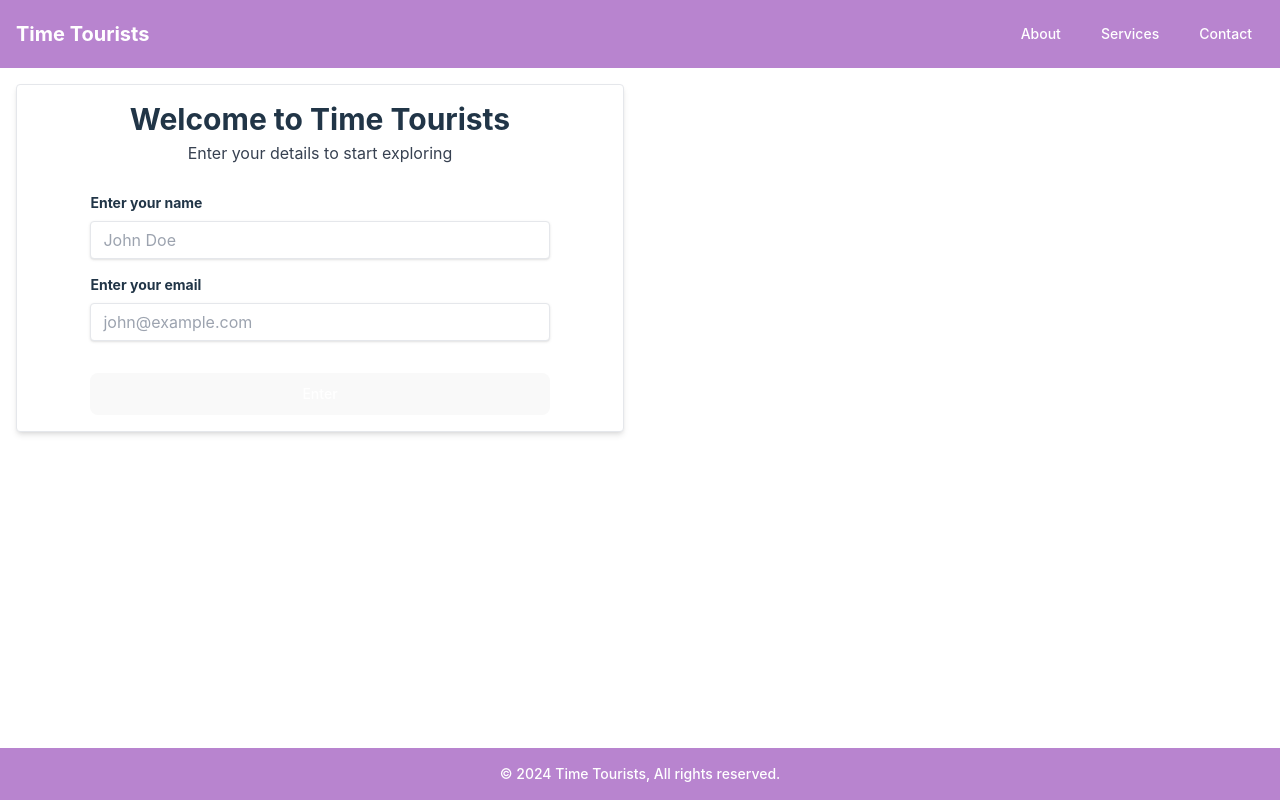
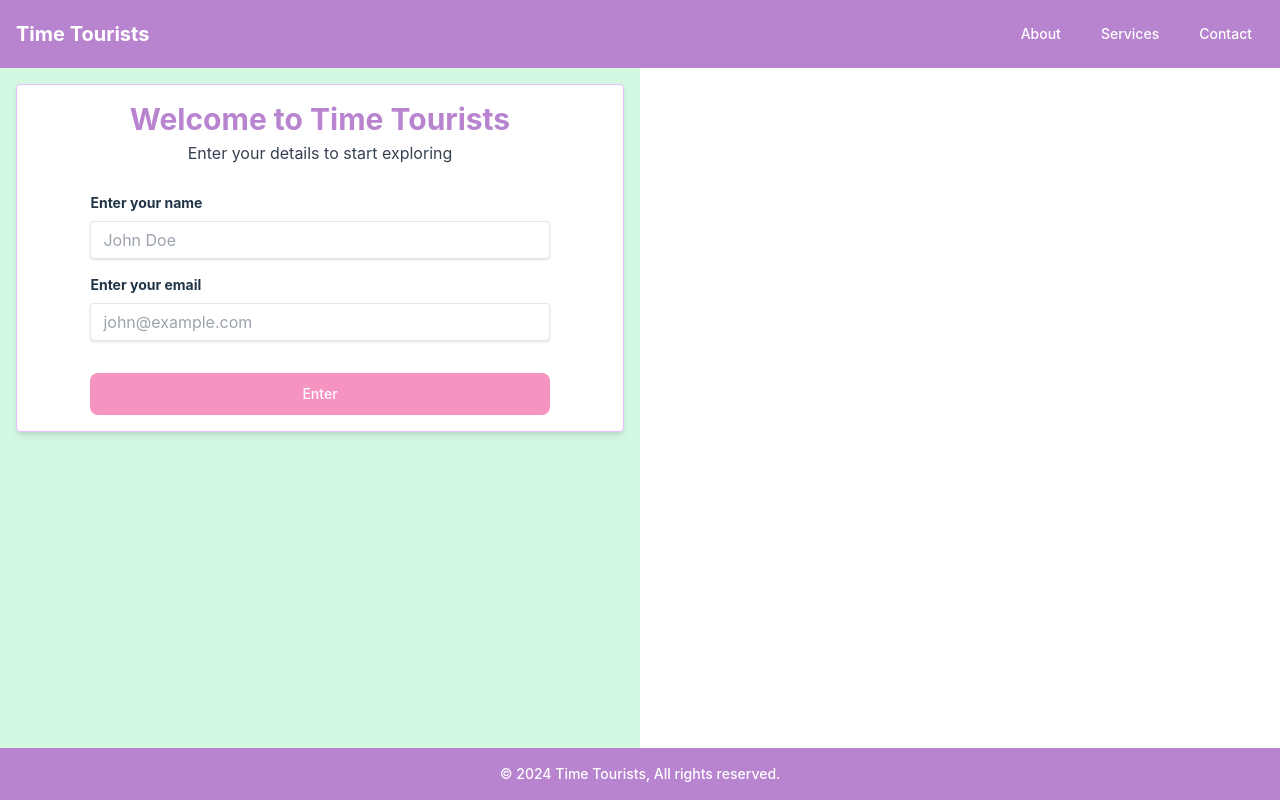
Before and after one commit to IgorTraspadini/Time_Tourists, a React (Vite) app: page / in a window 1280 px wide. Built offline with nearby package versions, Linux system fonts and the light colour scheme.

Commit message:
new signin and wrapper styling

```diff
--- a/src/components/SignIn/index.jsx
+++ b/src/components/SignIn/index.jsx
@@ -23,22 +23,23 @@ function SignIn() {
     e.preventDefault();
 
     setUser(userDetails.name, userDetails.email);
-    navigate("select-history");
+    navigate("/select-history"); // Ensure the path is correct
   };
+
   return (
-    <Wrapper className="bg-light-blue">
+    <Wrapper className="bg-mint-green">
       <form
         onSubmit={handleSubmit}
-        className="flex flex-col justify-center items-center p-4 border rounded border-dark-green shadow-md bg-white"
+        className="flex flex-col justify-center items-center p-4 border rounded border-lavender shadow-md bg-white"
       >
         <div className="text-center mb-4">
-          <h1 className="text-3xl font-bold mb-1 text-dark-green">Welcome to Time Tourists</h1>
+          <h1 className="text-3xl font-bold mb-1 text-muted-purple">Welcome to Time Tourists</h1>
           <p className="text-base text-gray-700">Enter your details to start exploring</p>
         </div>
 
         <div className="mx-auto w-4/5 mt-3">
           <InputField
-            inputId={"name"}
+            inputId="name"
             inputLabel="Enter your name"
             inputType="text"
             placeholder="John Doe"
@@ -48,7 +49,7 @@ function SignIn() {
           />
 
           <InputField
-            inputId={"email"}
+            inputId="email"
             inputLabel="Enter your email"
             inputType="email"
             placeholder="john@example.com"
@@ -60,7 +61,7 @@ function SignIn() {
           />
           <button
             type="submit"
-            className="bg-dark-yellow hover:bg-bright-blue focus:ring-4 focus:ring-dark-yellow text-white font-medium rounded-lg text-sm px-5 py-2.5 mt-4 w-full transition-colors duration-200"
+            className="bg-soft-pink hover:bg-lavender focus:ring-4 focus:ring-soft-pink text-white font-medium rounded-lg text-sm px-5 py-2.5 mt-4 w-full transition-colors duration-200"
           >
             Enter
           </button>
--- a/src/components/Wrapper/index.jsx
+++ b/src/components/Wrapper/index.jsx
@@ -1,7 +1,8 @@
 import React from "react";
 
-function Wrapper({ children }) {
-  return <div className="w-full md:w-1/2 md:min-h-[85vh] p-4">{children}</div>;
+function Wrapper({ children, className }) {
+  // Combines existing classes with any classes passed via className prop
+  return <div className={`w-full md:w-1/2 md:min-h-[85vh] p-4 ${className}`}>{children}</div>;
 }
 
 export default Wrapper;
```
